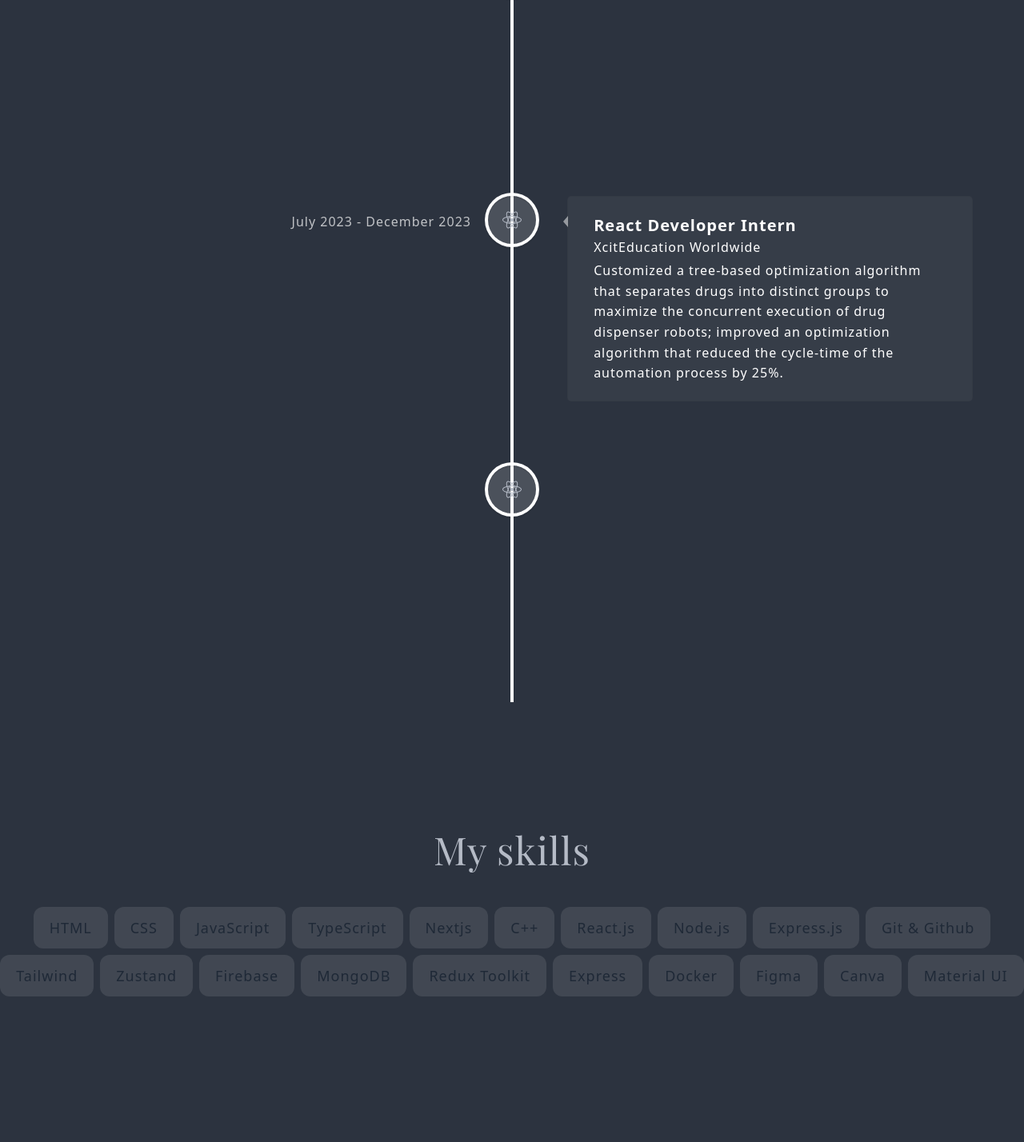
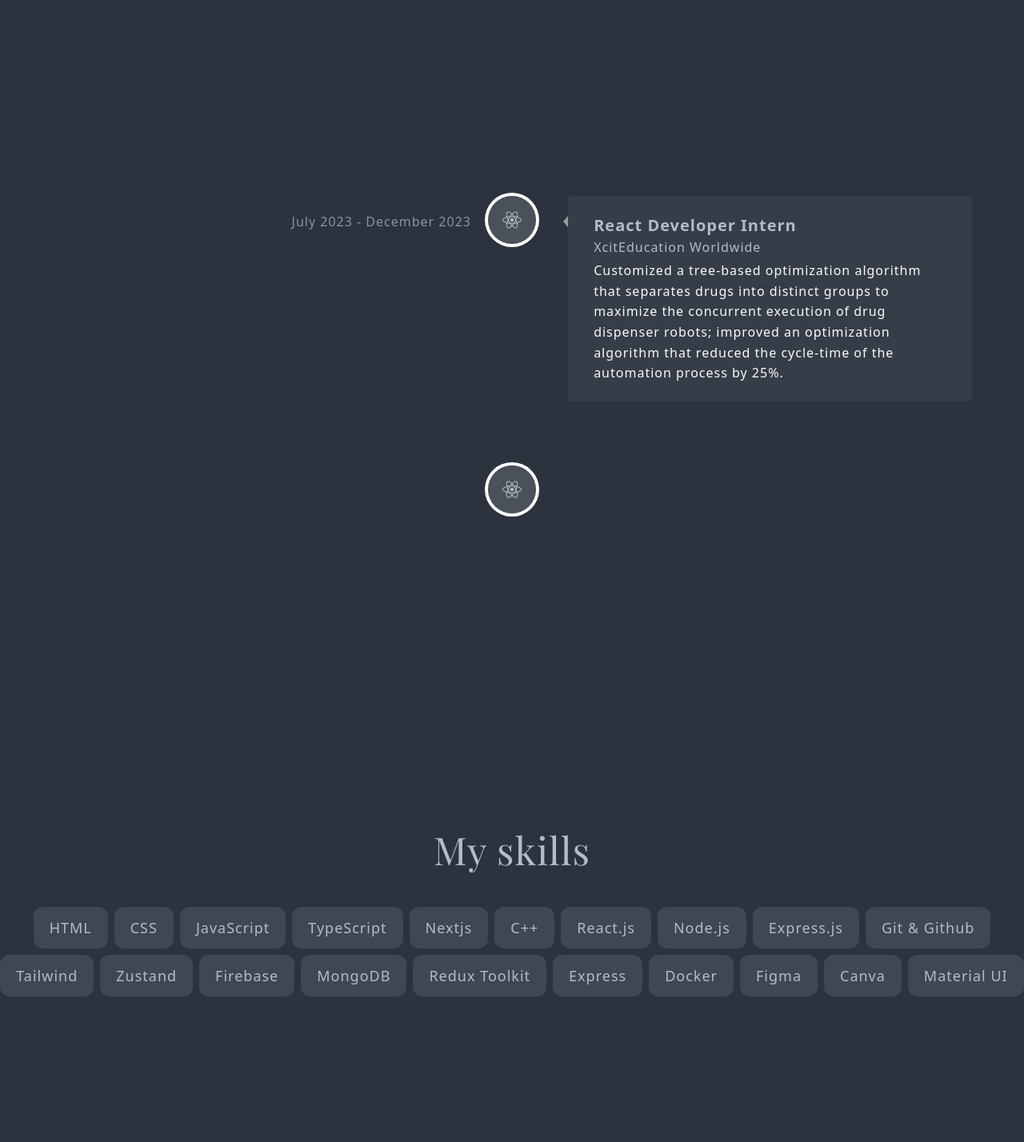
Before and after one commit to Ranjana993/Ranjana-Yadav, a React (Vite) app: page / in a window 1280 px wide. Shown: the part 1647-3075 px from the top of the page at 80% size. Built offline with nearby package versions, Linux system fonts and the light colour scheme; a web font is replaced by a local one.

Commit message:
changed theme

```diff
--- a/src/index.css
+++ b/src/index.css
@@ -18,3 +18,5 @@
 .bona-nova-sc-regular-italic {
   @apply font-bona-nova-sc font-normal italic;
 }
+
+/* experience icons  */
--- a/src/pages/Experience.jsx
+++ b/src/pages/Experience.jsx
@@ -8,9 +8,9 @@ export default function Experience() {
   return (
     <section id='work' className="scroll-mt-28 mb:12 lg:mb-28 sm:mb-40 ">
       <h1 className="text-center font-playfair text-5xl py-12 ">My experience</h1>
-      <VerticalTimeline lineColor="white"
+      <VerticalTimeline lineColor=""
         className="vertical-timeline-element--work"
-        contentArrowStyle={{ borderRight: '7px solid  rgb(33, 150, 243)' }}
+        contentArrowStyle={{ borderRight: '7px solid  rgb(33, 150, 243)', color: '#fff' }}
         date="2011 - present"
         iconStyle={{ background: 'rgb(33, 150, 243)', color: '#fff' }}
       >
@@ -22,7 +22,6 @@ export default function Experience() {
                 boxShadow: "none",
                 border: "1px solid rgba(0, 0, 0, 0.05)",
                 textAlign: "left",
-                color: "white",
                 padding: "1.3rem 2rem",
               }}
               contentArrowStyle={{ borderRight: "0.4rem solid rgba(255, 255, 255, 0.5)" }}
@@ -32,7 +31,7 @@ export default function Experience() {
             >
               <h3 className="font-semibold capitalize">{item.title}</h3>
               <p className="font-normal !mt-0">{item.location}</p>
-              <p className="!mt-1 !font-normal  ">{item.description}</p>
+              <p className="!mt-1 !font-normal text-gray-50 ">{item.description}</p>
             </VerticalTimelineElement>
           </React.Fragment>
         ))}
--- a/src/pages/Skills.jsx
+++ b/src/pages/Skills.jsx
@@ -21,10 +21,10 @@ export default function Skills() {
   return (
     <section id="skills" className="mb-28  scroll-mt-28 text-center sm:mb-40 ">
       <h2 className="text-5xl font-playfair py-12">My skills</h2>
-      <ul className="flex flex-wrap justify-center items-center gap-2 text-lg text-gray-800">
+      <ul className="flex flex-wrap justify-center items-center gap-2 text-lg ">
         {skillsData.map((skill, index) => (
           <motion.li
-            className="bg-white borderBlack rounded-xl px-5 py-3 bg-white/10 dark:text-white/80 hover:text-white hover:bg-white/20"
+            className="bg-white borderBlack rounded-xl px-5 py-3 bg-white/10  hover:text-white hover:bg-white/20"
             key={index}
             variants={fadeInAnimationVariants}
             initial="initial"
```
